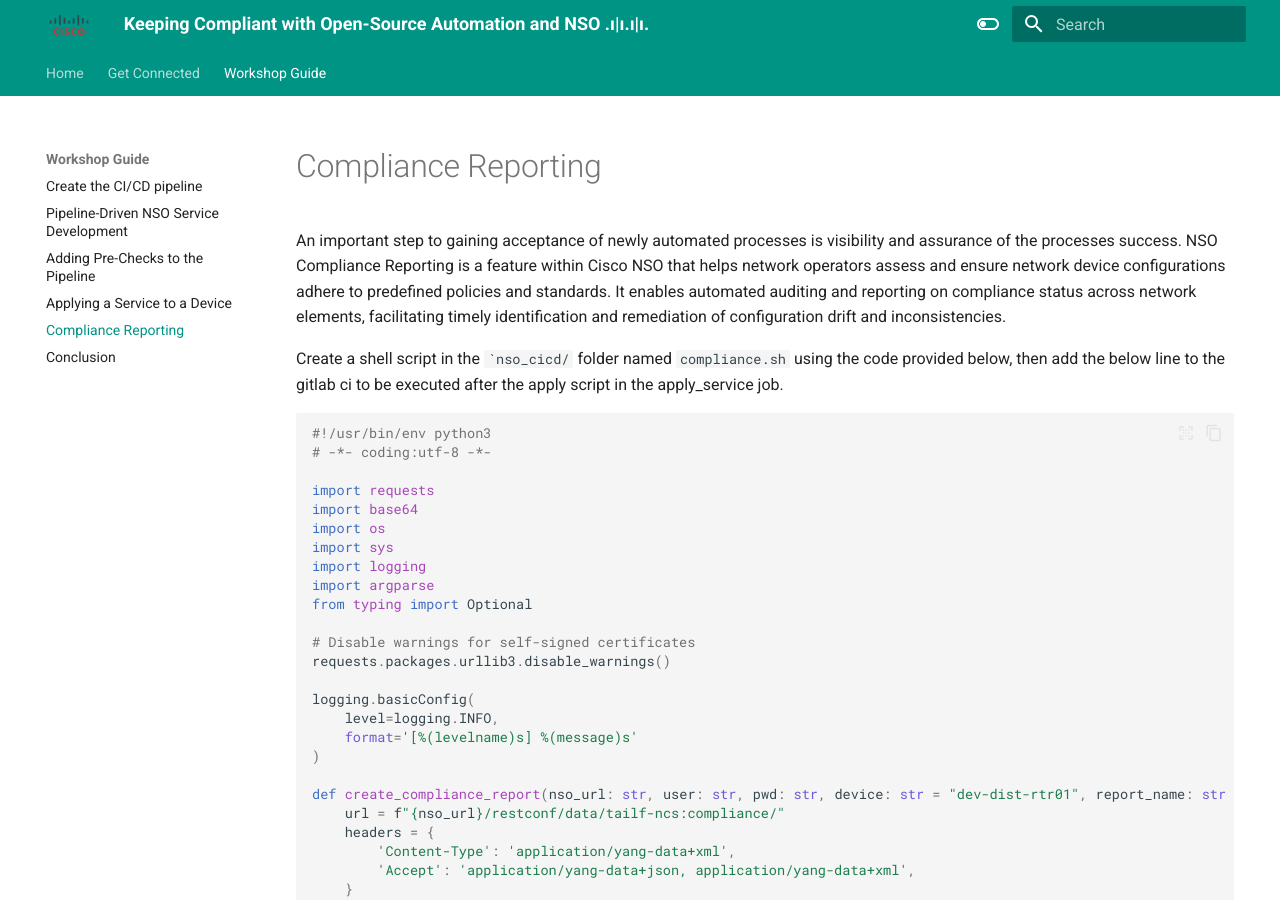
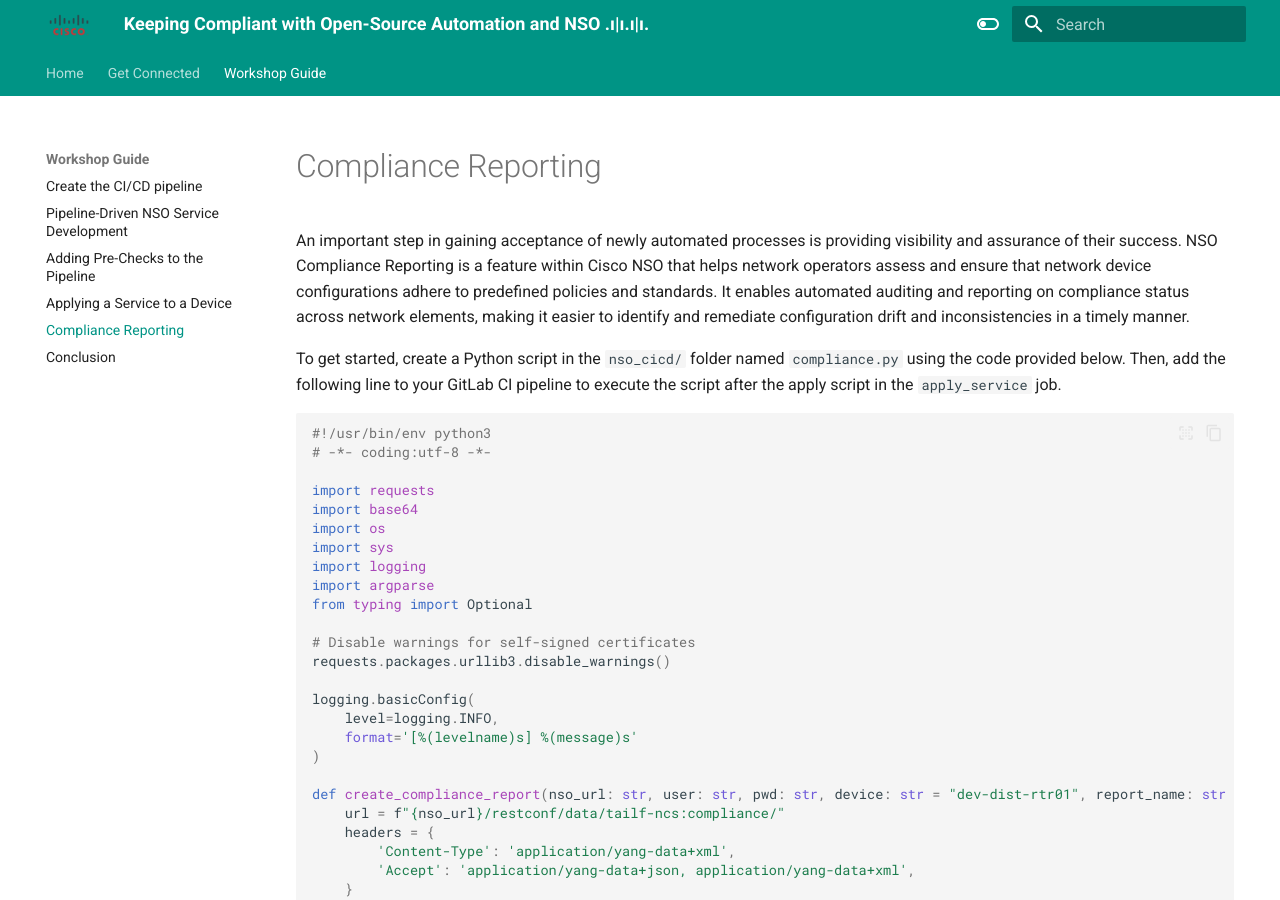
Before and after one commit to moore-automation/DEVWKS-2618-25, an MkDocs documentation site: the page built from docs/lab_guides/testing/compliance_reporting.md, in a window 1280 px wide and 900 px high. Built offline with MkDocs 1.6.1 and Material for MkDocs 9.7.7, drawn with Linux system fonts in a browser that asks for light colours; some of the changed text lies outside the part shown.

Commit message:
Compliance script update

````diff
--- a/docs/lab_guides/testing/compliance_reporting.md
+++ b/docs/lab_guides/testing/compliance_reporting.md
@@ -1,10 +1,8 @@
 # Compliance Reporting
 
+An important step in gaining acceptance of newly automated processes is providing visibility and assurance of their success. NSO Compliance Reporting is a feature within Cisco NSO that helps network operators assess and ensure that network device configurations adhere to predefined policies and standards. It enables automated auditing and reporting on compliance status across network elements, making it easier to identify and remediate configuration drift and inconsistencies in a timely manner.
 
-An important step to gaining acceptance of newly automated processes is visibility and assurance of the processes success. NSO Compliance Reporting is a feature within Cisco NSO that helps network operators assess and ensure network device configurations adhere to predefined policies and standards. It enables automated auditing and reporting on compliance status across network elements, facilitating timely identification and remediation of configuration drift and inconsistencies.
-
-Create a shell script in the ``nso_cicd/` folder named `compliance.sh` using the code provided below, then add the below line to the gitlab ci to be executed after the apply script in the apply_service job.
-
+To get started, create a Python script in the `nso_cicd/` folder named `compliance.py` using the code provided below. Then, add the following line to your GitLab CI pipeline to execute the script after the apply script in the `apply_service` job.
 
 ```python
 #!/usr/bin/env python3
@@ -121,11 +119,12 @@
         outformat=args.outformat
     )
     logging.info("Compliance report process completed.")
+```
 
-```
+Add the following line to your `.gitlab-ci.yml` file to run the compliance check after applying the service:
 
 ```yaml
 - python nso_cicd/compliance.py --nso_url "http://$NSO_DEV_IP:8080" --username $NSO_DEV_USER --password $NSO_DEV_PWD
 ```
 
-Commit your changes and congratulations you've completed the workshop!
+Commit your changes. Congratulations—you've completed the workshop!
````
